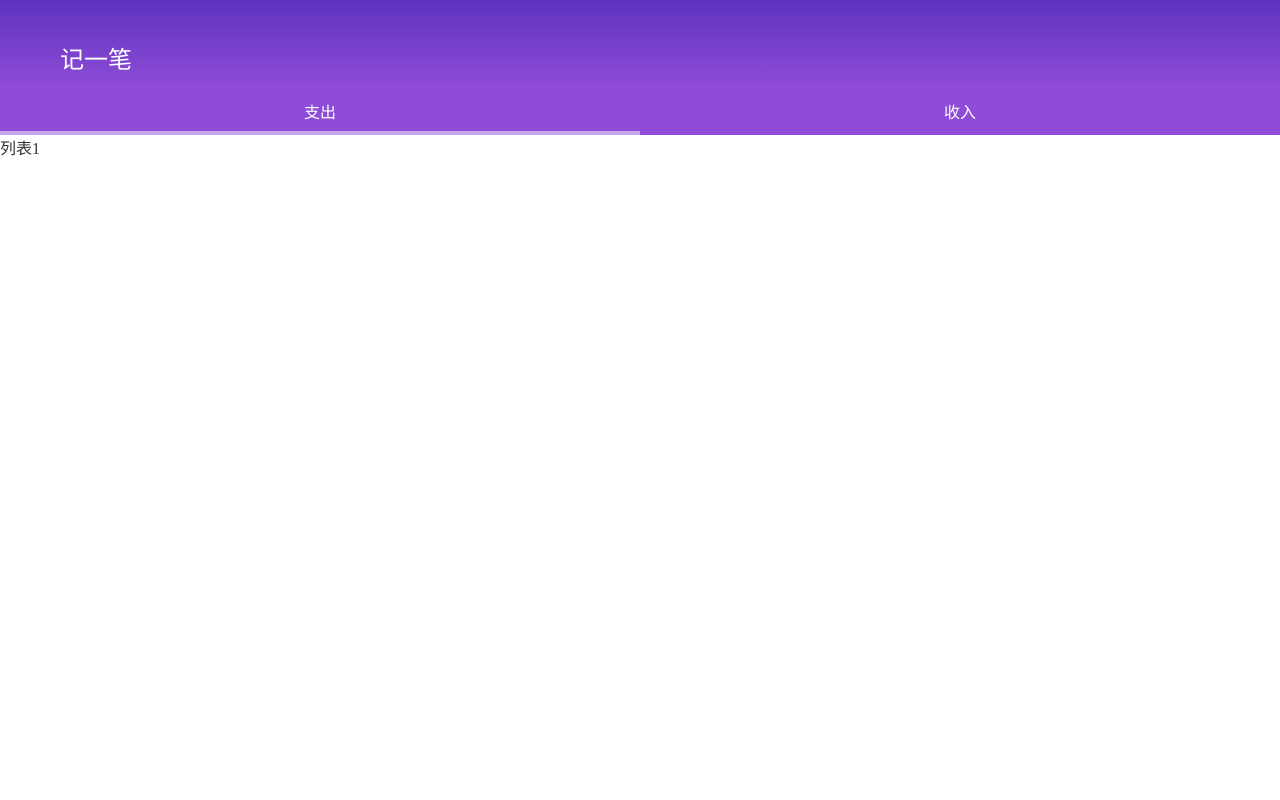
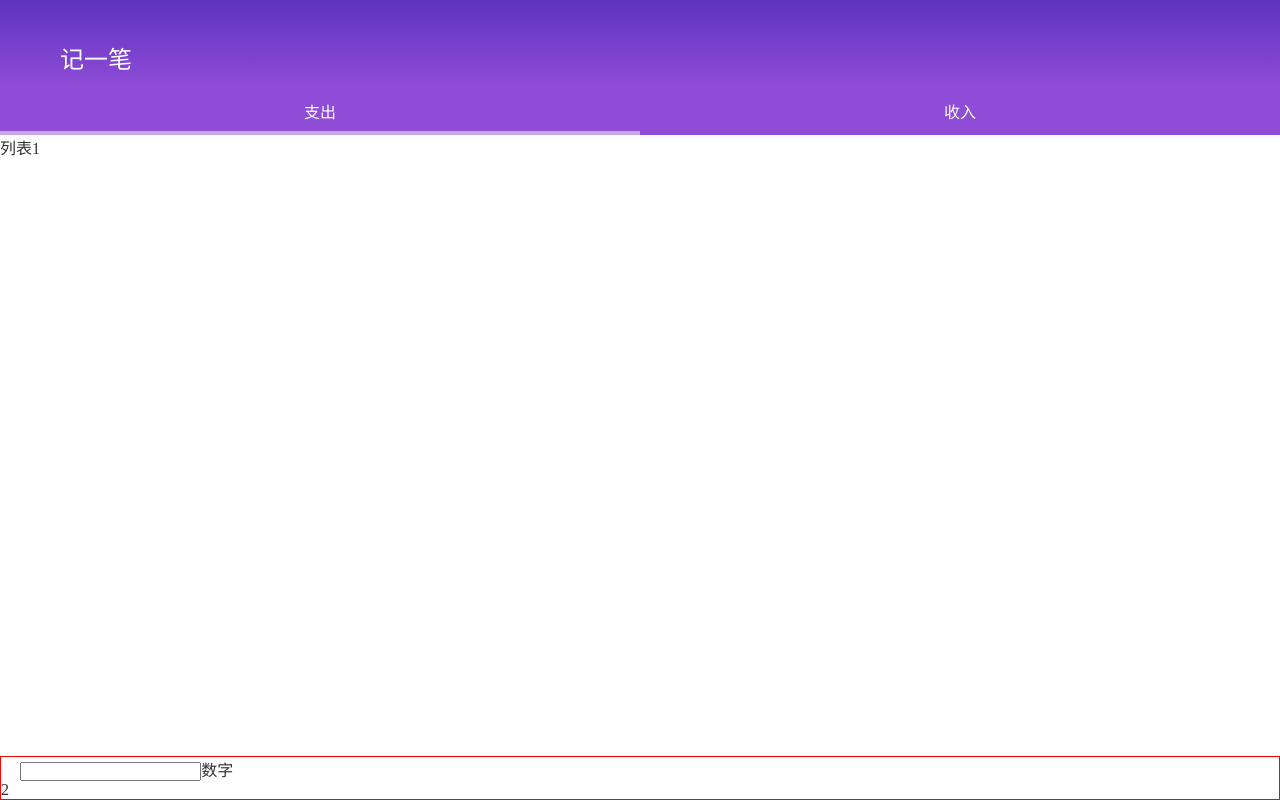
Before and after one commit to fsz0826/mangosteen, a Vue app: page /#/items/create in a window 1280 px wide. Built offline with nearby package versions, Linux system fonts and the light colour scheme.

Commit message:
创建 InputPad 组件

```diff
--- /dev/null
+++ b/src/components/item/InputPad.vue
@@ -0,0 +1,19 @@
+<template>
+    <div>
+        <span class="notes">
+            <SvgIcon name="notes" class="notesIcon" />
+            <input type="text">
+        </span>
+        <span class="amount">数字</span>
+    </div>
+    <div>2</div>
+</template>
+<script lang="ts" setup>
+</script>
+<style scoped lang="scss">
+.notes {
+    .notesIcon {
+        color: red;
+    }
+}
+</style>
--- a/src/components/item/ItemCreate.vue
+++ b/src/components/item/ItemCreate.vue
@@ -13,6 +13,9 @@
           列表2
         </Tab>
       </Tabs>
+      <div class="inputPad_wrapper">
+        <InputPad />
+      </div>
     </template>
   </MainLayout>
 </template>
@@ -21,9 +24,18 @@
 import MainLayout from "../layouts/MainLayout.vue";
 import Tabs from "../shared/Tabs/Tabs.vue";
 import Tab from "../shared/Tabs/Tab.vue";
+import InputPad from "./InputPad.vue";
+
 import { ref } from "vue";
-
 const refKind = ref("支出");
 </script>
 
-<style scoped lang="scss"></style>
+<style scoped lang="scss">
+.inputPad_wrapper {
+  position: fixed;
+  bottom: 0;
+  left: 0;
+  width: 100%;
+  border: 1px solid red;
+}
+</style>
```
Also changed, not shown: src/assets/icons/notes.svg (added).
